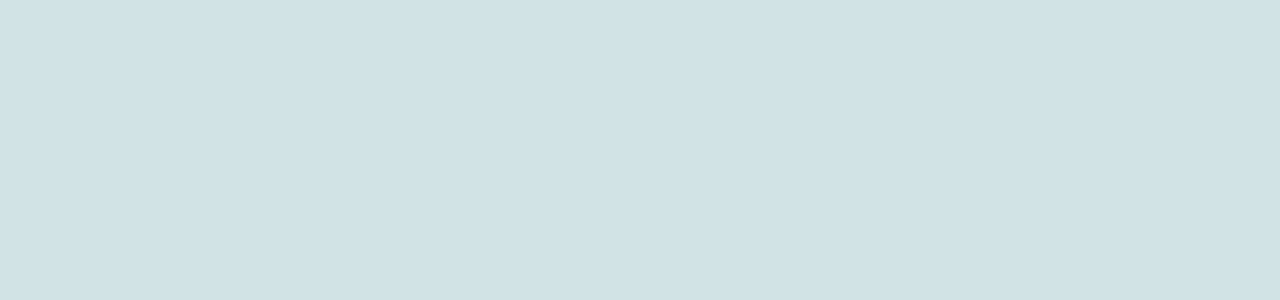
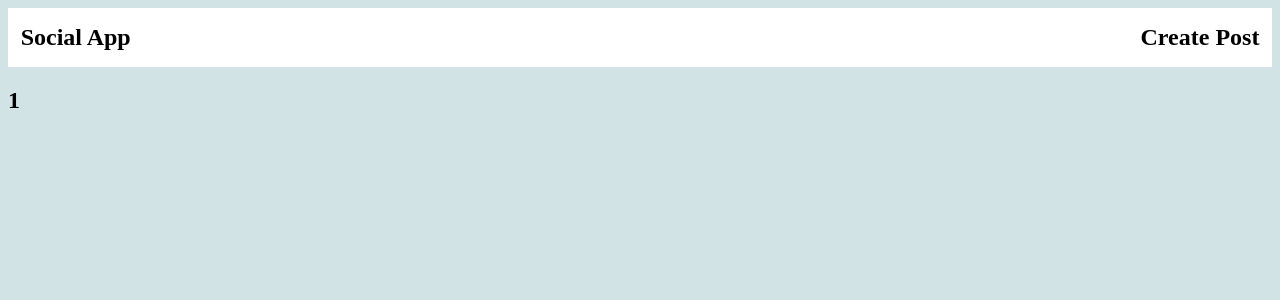
Before and after one commit to Peudey/social-app, a React (Create React App) app in the folder client/: page /user/1 in a window 1280 px wide. Before the commit this address had no page. Shown: the top 300 px of the page. Built offline with nearby package versions, Linux system fonts and the light colour scheme; the HTML template or start-up script is replaced by a standard one.

Commit message:
placeholder user component

```diff
--- a/client/src/App.tsx
+++ b/client/src/App.tsx
@@ -5,6 +5,7 @@ import Post from './components/post';
 import PostFeed from './components/postFeed';
 import { BrowserRouter, Route, Routes} from "react-router-dom";
 import CreatePost from './components/createPost';
+import User from './components/user';
 
 function App() {
   return (
@@ -13,7 +14,7 @@ function App() {
         <Route path='/' element={<Home children={<PostFeed />}/>}></Route>
         <Route path='/post' element={<Home children={<CreatePost />}/>}></Route>
         <Route path='/:subreddit' element={<Home children={<div>subreddit goes here</div>}/>}></Route>
-        <Route path='/author' element={<Home children={<div>author goes here</div>}/>}></Route>
+        <Route path='/user/:username' element={<Home children={<User />}/>}></Route>
         <Route path='/:subreddit/post/:id' element={<Home children={<Post/>}/>}></Route>
       </Routes>
     </BrowserRouter>
--- a/client/src/components/post.tsx
+++ b/client/src/components/post.tsx
@@ -21,7 +21,7 @@ const Post = () => {
                   <span className='postTop'>
                       <Link to={`/${post.subreddit}`}>{post.subreddit}</Link>
                       <p>posted by </p>
-                      <Link to="/author">{post.username}</Link>
+                      <Link to={`/user/${post.username}`}>{post.username}</Link>
                   </span>
                   <h2>{post.title}</h2>
                   <p>{post.body}</p>
--- a/client/src/components/postCard.tsx
+++ b/client/src/components/postCard.tsx
@@ -13,7 +13,7 @@ const PostCard = (props:postTypes) => {
             <span className='postTop'>
                 <Link to={`/${subreddit}`}>{subreddit}</Link>
                 <p>posted by </p>
-                <Link to="/author">{username}</Link>
+                <Link to={`/user/${username}`}>{username}</Link>
                 <p>on {new Date(posted).toLocaleDateString()}</p>
             </span>
             <Link to={`/${subreddit}/post/${id}`}><h2>{title}</h2></Link>
--- /dev/null
+++ b/client/src/components/user.tsx
@@ -0,0 +1,13 @@
+import React from "react";
+import { useParams } from "react-router-dom";
+
+const User = () => {
+    let {username} = useParams();
+
+    return (
+        <div>
+            <h2>{username}</h2>
+        </div>
+    )
+}
+export default User;
```
